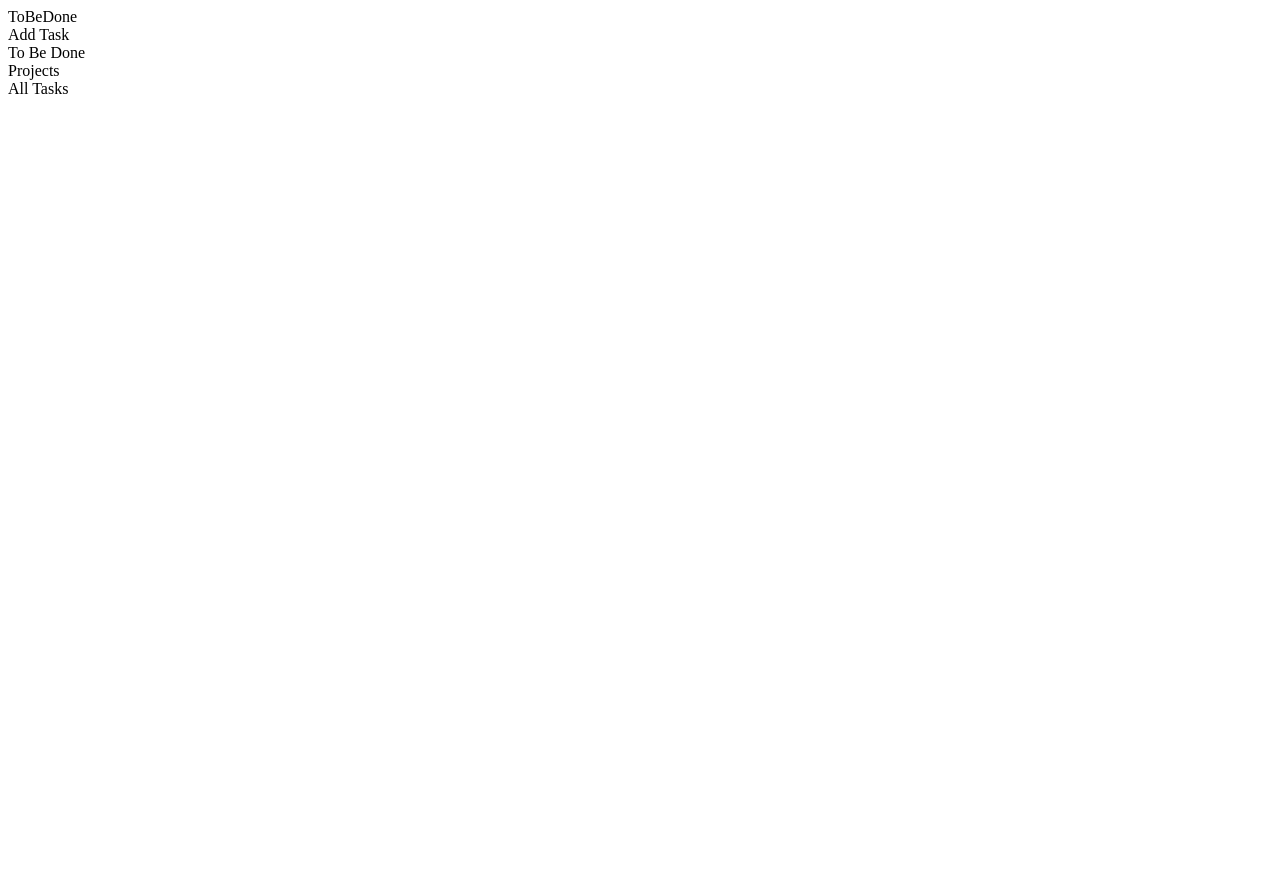
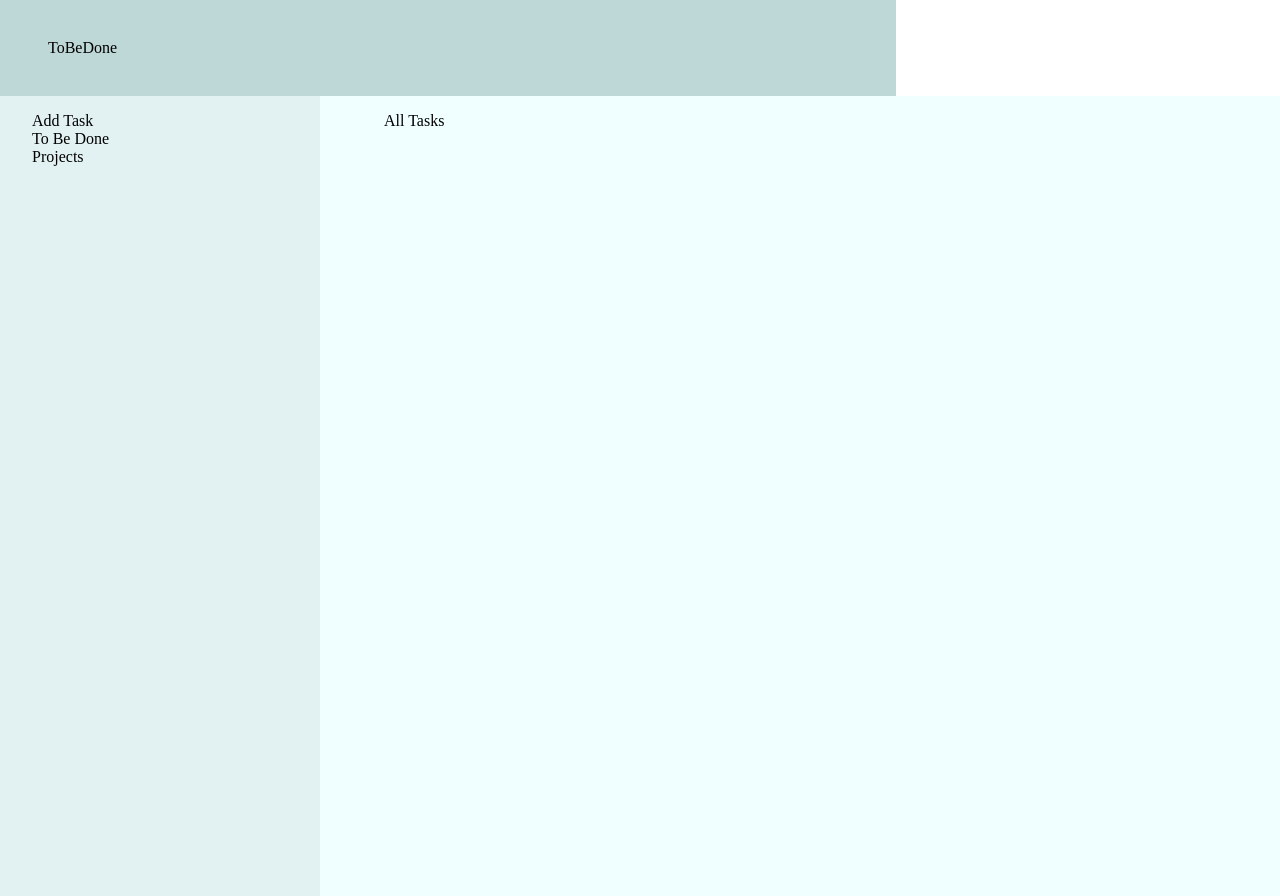
Before and after one commit to TristanDTTran/ToBeDone, a website built with webpack: page src/template.html in a window 1280 px wide. Before the commit the page ends 800 px from the top, so only its background shows below. Built offline with nearby package versions, Linux system fonts and the light colour scheme.

Commit message:
Add basic styling

```diff
--- a/src/styles.css
+++ b/src/styles.css
@@ -0,0 +1,40 @@
+body {
+    margin: 0;
+    padding: 0;
+}
+
+.navbar {
+    background-color:rgb(190, 215, 215);
+
+    display: flex;
+    justify-content: start;
+    align-items: center;
+
+    padding: 1em 3em 1em 3em;
+
+    width: 100vh;
+    height: 8vh;
+}
+
+.sidebar {
+    background-color: rgb(226, 242, 242);
+    display: flex;
+    justify-content: space-between;
+    align-items: start;
+    flex-direction: column;
+
+    box-sizing: border-box; /* include padding in width */
+    width: 25%;
+    height: 100vh;
+
+    padding: 1em 2em 1em 2em;
+}
+
+.main-content {
+    background-color: azure;
+    display: flex;
+}
+
+.list-content {
+    padding: 1em 2em 1em 4em;
+}
--- a/src/template.html
+++ b/src/template.html
@@ -13,25 +13,24 @@
         </div>
     </div>
 
-    <div class="sidebar">
-        <div class="sidebar-content">
-
+    <div class="main-content">
+        <div class="sidebar">
             <div class="sidebar-main">
                 <div class="sidebar-add-task">Add Task</div>
                 <div class="sidebar-all-tasks">To Be Done</div>
-            </div>
-
-            <div class="sidebar-projects-tab">
+                <div class="sidebar-projects-tab">
                 <div class="projects-heading">Projects</div>
             </div>
+        </div>
 
-            <div class="main-content">
-                <div class="main-content-tasks">
-                    <div class="main-content-tasks-title">All Tasks</div>
-                </div>
+
+        </div>
+
+        <div class="list-content">
+            <div class="all-tasks">
+                <div class="tasks-title">All Tasks</div>
             </div>
         </div>
     </div>
-
 </body>
 </html>
```
